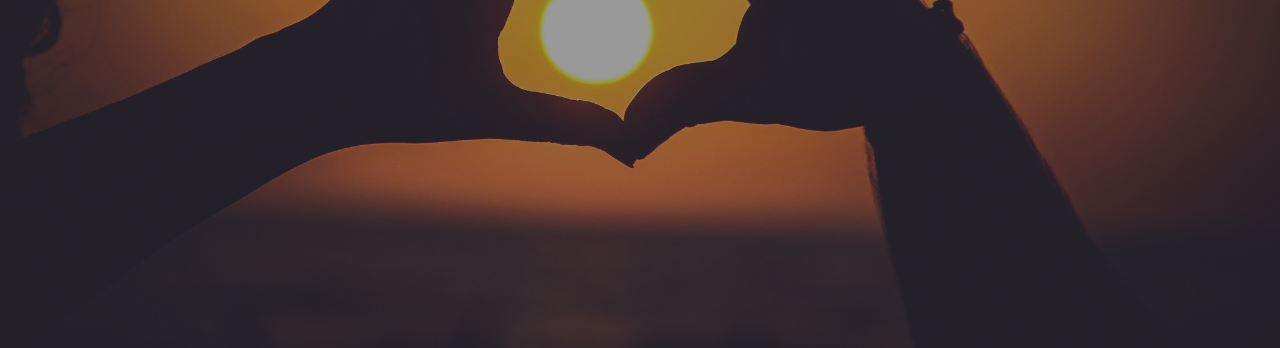
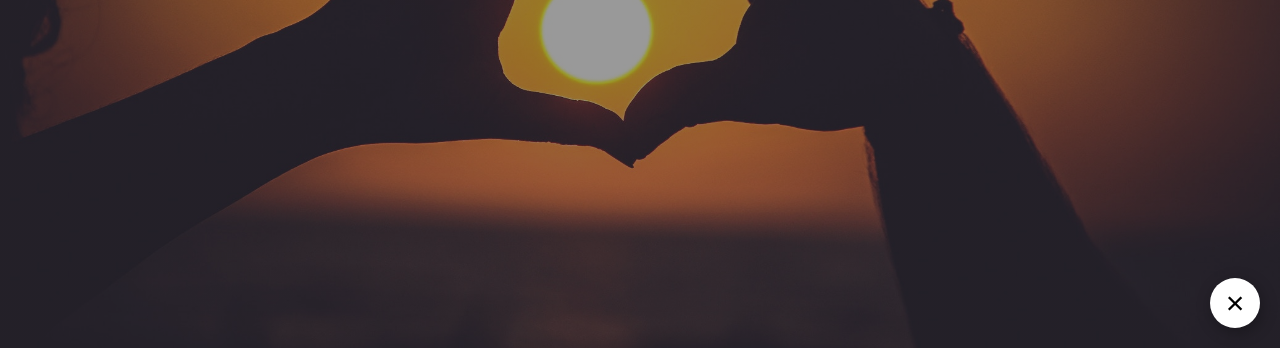
Before and after one commit to giferret/30-days-30-sites, a plain HTML site: page day1/index.html in a window 1280 px wide. Shown: the part 452-800 px from the top of the page. Drawn offline with nearby package versions, Linux system fonts and the light colour scheme.

Commit message:
Add back to top button

```diff
--- a/day1/css/style.css
+++ b/day1/css/style.css
@@ -12,7 +12,7 @@ html {
 body {
 	line-height: 1.6;
 	font-family: 'Open Sans', sans-serif;
-    color: #6d6363;
+	color: #6d6363;
 }
 
 .bg-img-1 {
@@ -152,6 +152,37 @@ header h1 {
 	align-items: center;
 }
 
+#btt {
+	position: fixed;
+	bottom: 20px;
+	right: 20px;
+	height: 50px;
+	width: 50px;
+	font-size: xx-large;
+	cursor: pointer;
+	border-radius: 50%;
+	border: 0;
+	outline: 0;
+	padding: 1.5rem;
+	display: flex;
+	justify-content: center;
+	align-items: center;
+	line-height: 0;
+	background-color: #fff;
+	box-shadow: 2px 4px 16px rgba(0, 0, 0, .3);
+	opacity: 0;
+	transform: scale(0);
+	visibility: hidden;
+	transition: all .3s;
+}
+
+#btt.show {
+	opacity: 1;
+	visibility: visible;
+	transform: scale(1);
+}
+
+
 .section-engaged a {
 	margin-top: 2rem;
 }
@@ -254,10 +285,10 @@ footer a {
 .popup-content {
 	width: 70%;
 	background-image: linear-gradient(105deg,
-	                                  rgba(255,255,255,.9) 0%,
-	                                  rgba(255,255,255,.9) 50%,
-	                                  transparent 50%),
-	                                  url(../img/popup-img.jpg);
+		rgba(255,255,255,.9) 0%,
+		rgba(255,255,255,.9) 50%,
+		transparent 50%),
+	url(../img/popup-img.jpg);
 	background-size: 100%;
 	position: absolute;
 	left: 50%;
--- a/day1/index.html
+++ b/day1/index.html
@@ -17,6 +17,8 @@
 	</head>
 
 	<body>
+
+		<button id="btt" class="show">&times;</button>
 
 		<header class="bg-img bg-img-1">
 			<h1 id="countdown"></h1>
```
Also changed, not shown: day1/js/script.js (line endings or trailing spaces).
